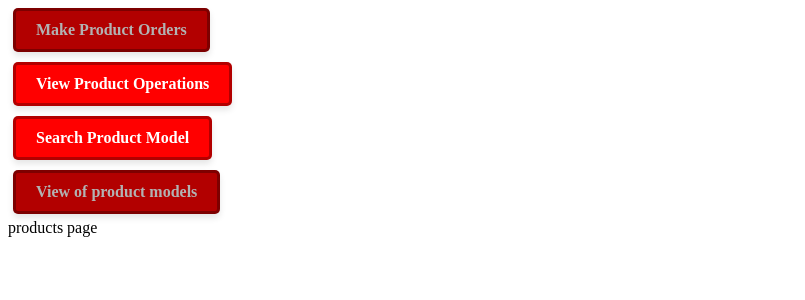
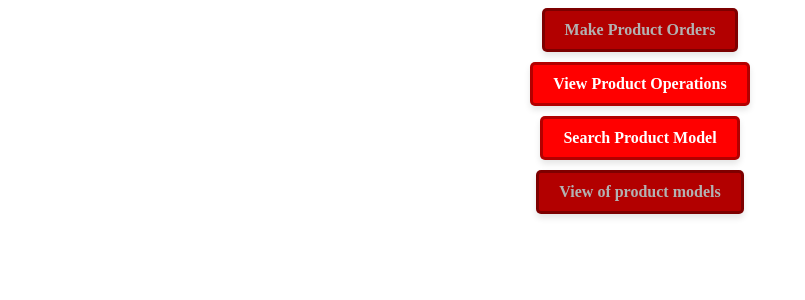
Before and after one commit to zzaizzai/fastapi-operations-management, a FastAPI app: page /products/index in a window 1280 px wide. Shown: the part 36-336 px from the top of the page, without its empty margins (0-805 px from the left). Run offline with FastAPI, Linux system fonts and the light colour scheme; some libraries are stand-ins or nearby versions.

Commit message:
container css

```diff
--- a/app/core/static/css/style.css
+++ b/app/core/static/css/style.css
@@ -132,7 +132,21 @@ html{
     }
 }
 
+.container {
+    display: flex;
+    justify-content: center; /* 요소를 가로 중앙으로 정렬하려면 사용 */
+    align-items: center; /* 요소를 세로 중앙으로 정렬하려면 사용 */
+}
 
+.vertical {
+    display: flex;
+    flex-direction: column; /* 수직으로 배치하기 위한 속성 */
+}
+
+.horizontal {
+    display: flex;
+    flex-direction: row; /* 수평으로 배치하기 위한 속성 */
+}
 
 .navbar {
     padding: 5px;
--- a/app/products/templates/index.html
+++ b/app/products/templates/index.html
@@ -3,6 +3,7 @@
 {% block content %}
 
 
+<div class="container vertical">
     <div>
         <a href="{{url_for('make_product_orders')}}" class="button button-red button-disable mx-5">Make Product Orders</a>
     </div>
@@ -18,6 +19,7 @@
     <div>
         <a href="{{ url_for('api_get_all_products_model') }}" class="button button-red button-disable  mx-5">View of product models</a>
     </div>
+</div>
 
-products page
+
 {% endblock %}
--- a/app/products/templates/product_operation_detail.html
+++ b/app/products/templates/product_operation_detail.html
@@ -13,7 +13,7 @@ h3 {
     color: #555;
 }
 
-.container {
+.container-detail {
     max-width: 800px;
     margin: 0 auto;
     padding: 20px;
@@ -88,7 +88,7 @@ h3 {
 
 
 {% if operation %}
-<div class="container">
+<div class="container-detail ">
 
     <h2>Prouduct Operation Detail</h2>
 
```
Also changed, not shown: app/core/templates/main.html (+8 -0 lines). Lines whose indentation alone changed are shown as unchanged.
